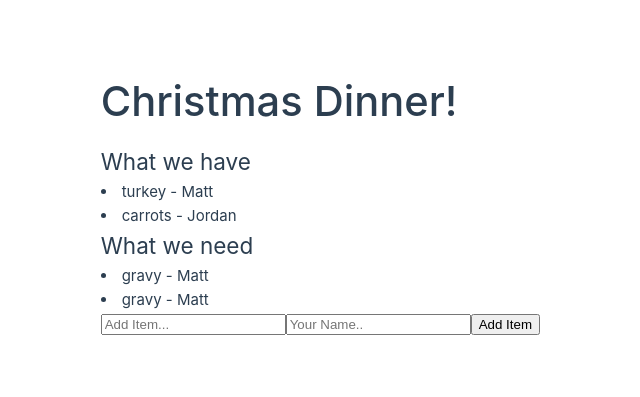
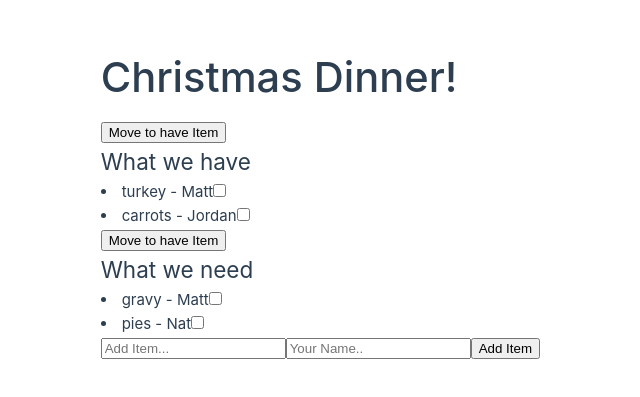
Before and after one commit to Jordan-Walters-23/Christmas-Contributor, a Vue app in the folder christmas-vue/: page / in a window 1280 px wide. Shown: the part 193-590 px from the top of the page, without its empty margins (100-740 px from the left). Built offline with nearby package versions, Linux system fonts and the light colour scheme.

Commit message:
move item

```diff
--- a/christmas-vue/src/components/HelloWorld.vue
+++ b/christmas-vue/src/components/HelloWorld.vue
@@ -9,7 +9,7 @@ const have = ref([
 
   { item: 'carrots', name: 'Jordan' }
 ])
-const need = ref([{ item: 'gravy', name: 'Matt'}, { item: 'gravy', name: 'Matt'}])
+const need = ref([{ item: 'gravy', name: 'Matt'}, { item: 'pies', name: 'Nat'}])
 const message = ref('')
 const name = ref('')
 function addToHaveArray() {
@@ -23,6 +23,7 @@ function addToHaveArray() {
 
 <template>
   <h1>Christmas Dinner!</h1>
+
   <List :itemList="have" listTitle="have"/>
   <List :itemList="need" listTitle="need"/>
   <div>
--- a/christmas-vue/src/components/List.vue
+++ b/christmas-vue/src/components/List.vue
@@ -1,11 +1,16 @@
 <script setup>
-  import {defineProps} from 'vue'
-  defineProps(["itemList", "listTitle"])
+import { defineProps, ref } from 'vue'
+defineProps(['itemList', 'listTitle'])
+const moveItem = ref([])
 </script>
 
 <template>
-<div>
-    <h2>What we {{ listTitle }} </h2>
-    <li v-for="(foodItem, index) in itemList" :key=index>{{ foodItem.item }} - {{ foodItem.name  }}</li>
+  <div>
+    <button @click="">Move to have Item</button>
+    <h2>What we {{ listTitle }}</h2>
+    <li v-for="(foodItem, index) in itemList" :key="index">
+      {{ foodItem.item }} - {{ foodItem.name
+      }}<input type="checkbox" :value="foodItem" v-model="moveItem" />
+    </li>
   </div>
 </template>
```
Also changed, not shown: 1 other file (tests, documents, lock files or other folders).
